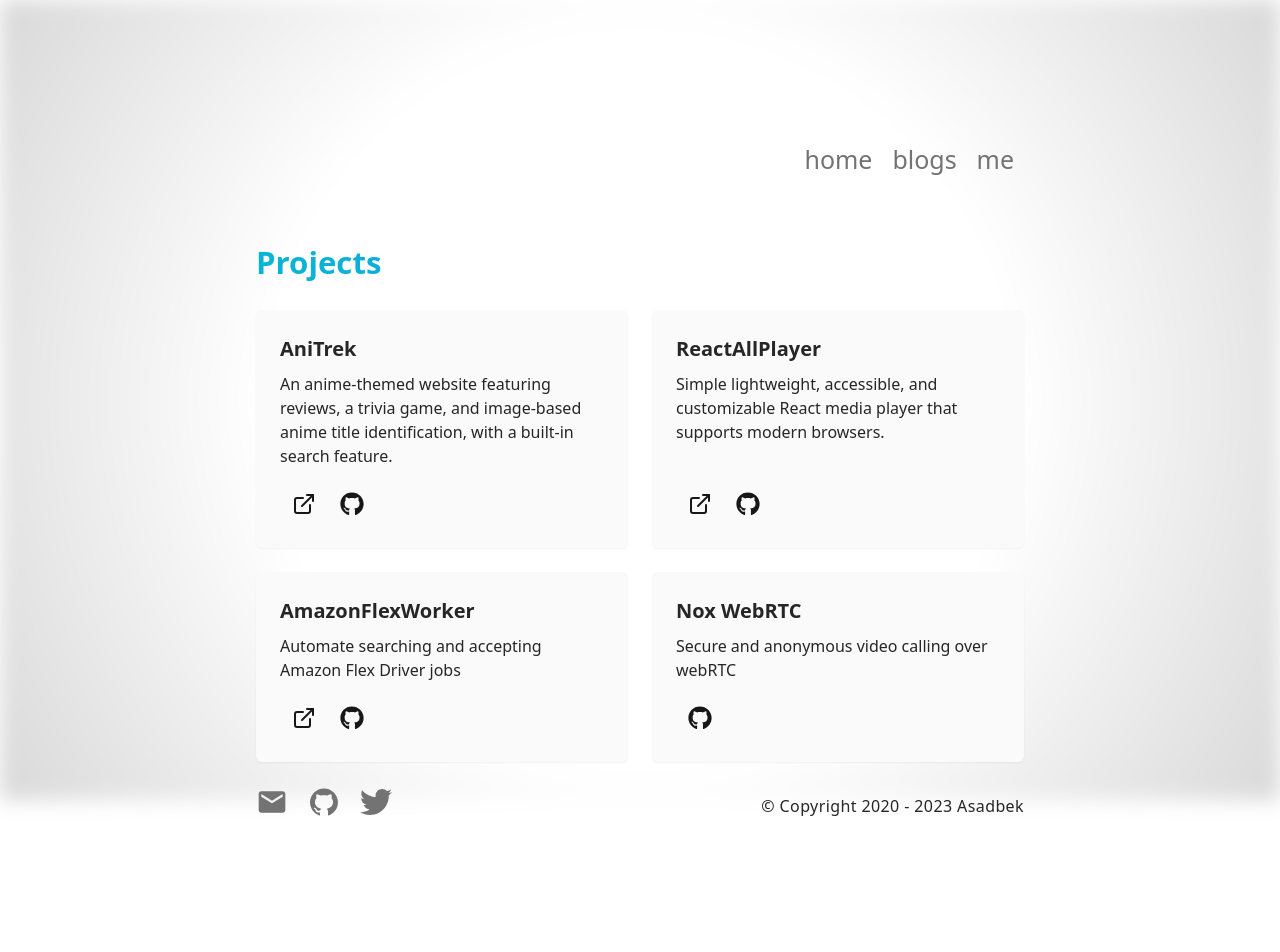
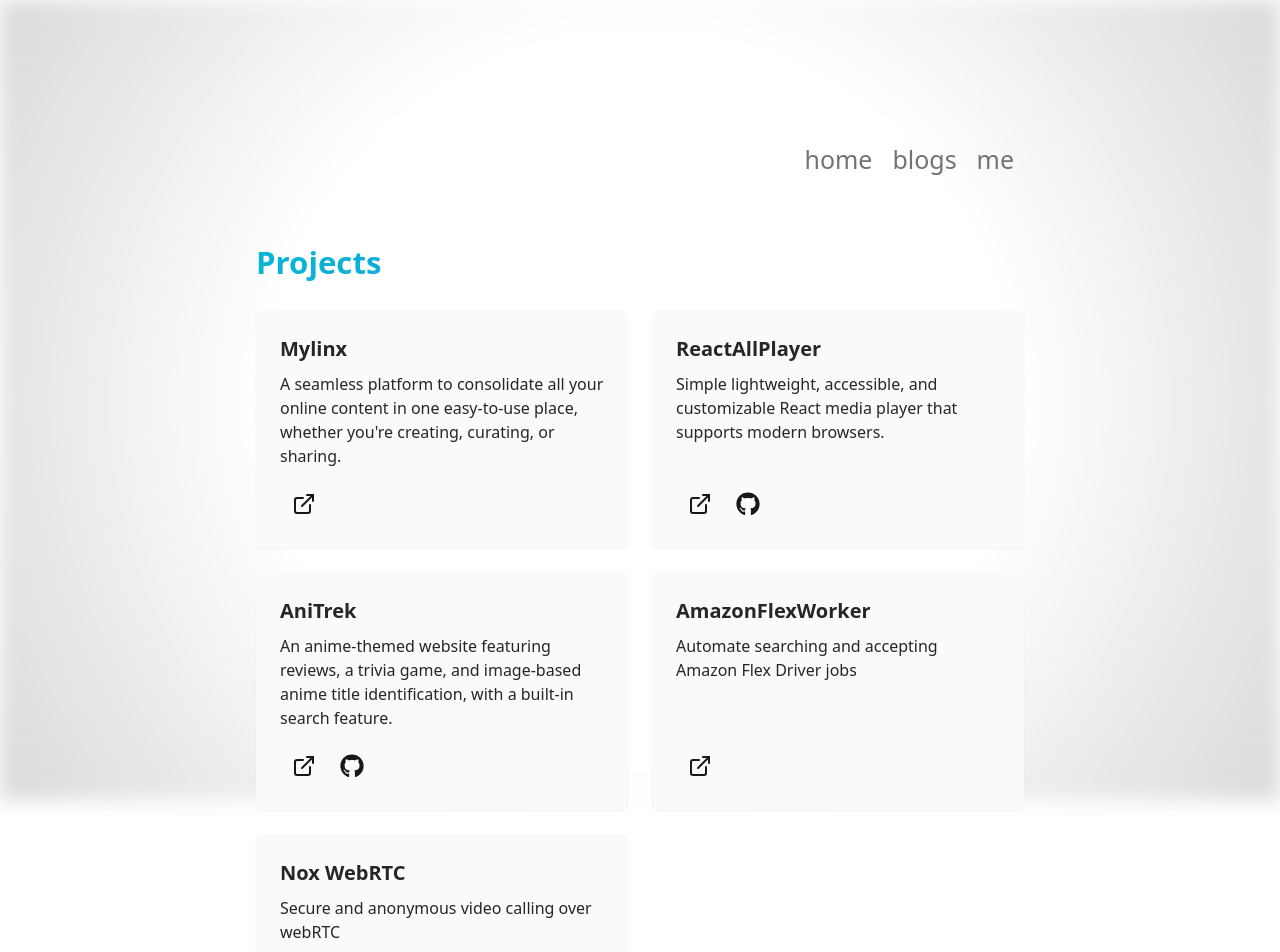
Before and after one commit to asadbek064/asadbek-dev, a Next.js app: page /project in a window 1280 px wide. Shown: the top 952 px of the page. Before the commit the page ends 922 px from the top, so only its background shows below. Built offline with nearby package versions, Linux system fonts and the light colour scheme.

Commit message:
mylinx project added

```diff
--- a/app/components/partials/Footer.tsx
+++ b/app/components/partials/Footer.tsx
@@ -29,7 +29,7 @@ const Footer = ({}) => {
                 </div>
 
                 <div className="text-neutral-800  dark:text-neutral-200 tracking-wide text-center">
-                    © Copyright 2020 - 2023 Asadbek
+                    © Copyright 2020 - 2024 Asadbek Karimov
                 </div>
             </div>
         </div>
--- a/app/project/project-list.tsx
+++ b/app/project/project-list.tsx
@@ -26,8 +26,7 @@ const ProjectList = ({ projects }) => {
           </div>
 
           <div className="flex flex-row justify-start">
-            {project.url && (
-              <a
+            {project.url && (<a
                 href={project.url}
                 target="_blank"
                 rel="noopener noreferrer"
@@ -39,8 +38,9 @@ const ProjectList = ({ projects }) => {
                   hover:underline"
               >
                 <FiExternalLink className="h-6 w-6" />
-              </a>
-            )}
+              </a>)}
+
+           {project?.github && (
             <a
             href={project.github}
             target="_blank"
@@ -55,6 +55,7 @@ const ProjectList = ({ projects }) => {
           >
             <FaGithub className="h-6 w-6" />
           </a>
+           )}
           </div>
         </div>
       ))}
--- a/app/project/projects.ts
+++ b/app/project/projects.ts
@@ -7,19 +7,25 @@ interface ProjectItem {
   }
 
 export const projects : ProjectItem[] = [
-     {
-       id: 1,
+      {
+        id: 1,
+        title: 'Mylinx',
+        description: `A seamless platform to consolidate all your online content in one easy-to-use place, whether you\'re creating, curating, or sharing. `,
+        url: 'https://mylinx.cc/',
+      },
+      {
+        id: 2,
+        title: 'ReactAllPlayer',
+        description: 'Simple lightweight, accessible, and customizable React media player that supports modern browsers.',
+        url: 'https://reactallplayer.asadbek.dev/',
+        github: 'https://github.com/asadbek064/react-all-player'
+      },
+      {
+       id: 3,
        title: 'AniTrek',
        description: 'An anime-themed website featuring reviews, a trivia game, and image-based anime title identification, with a built-in search feature.',
        url: 'https://anitrek.co/',
        github: 'https://github.com/asadbek064/anitrek-client'
-     },
-     {
-       id: 2,
-       title: 'ReactAllPlayer',
-       description: 'Simple lightweight, accessible, and customizable React media player that supports modern browsers.',
-       url: 'https://reactallplayer.asadbek.dev/',
-       github: 'https://github.com/asadbek064/react-all-player'
      },
      {
        id: 4,
```
Also changed, not shown: 1 other file (tests, documents, lock files or other folders). Lines whose indentation alone changed are shown as unchanged.
